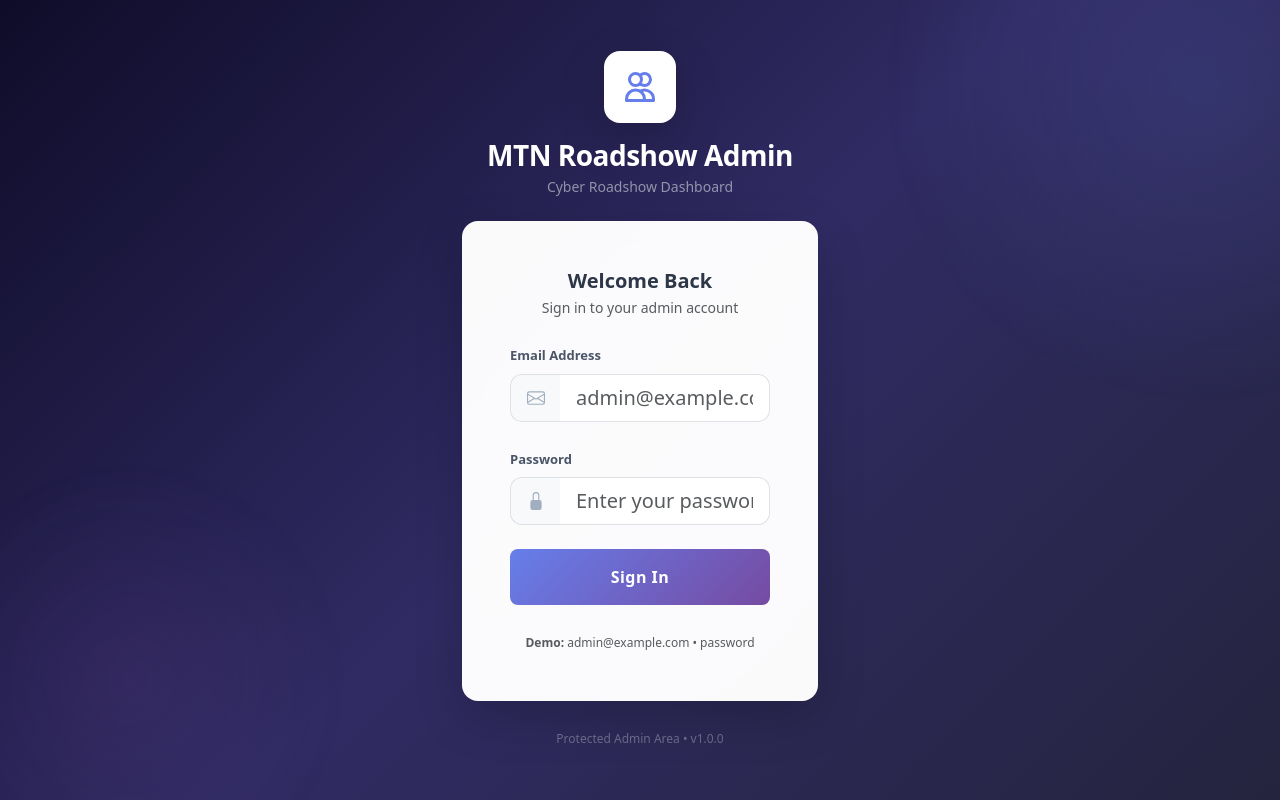
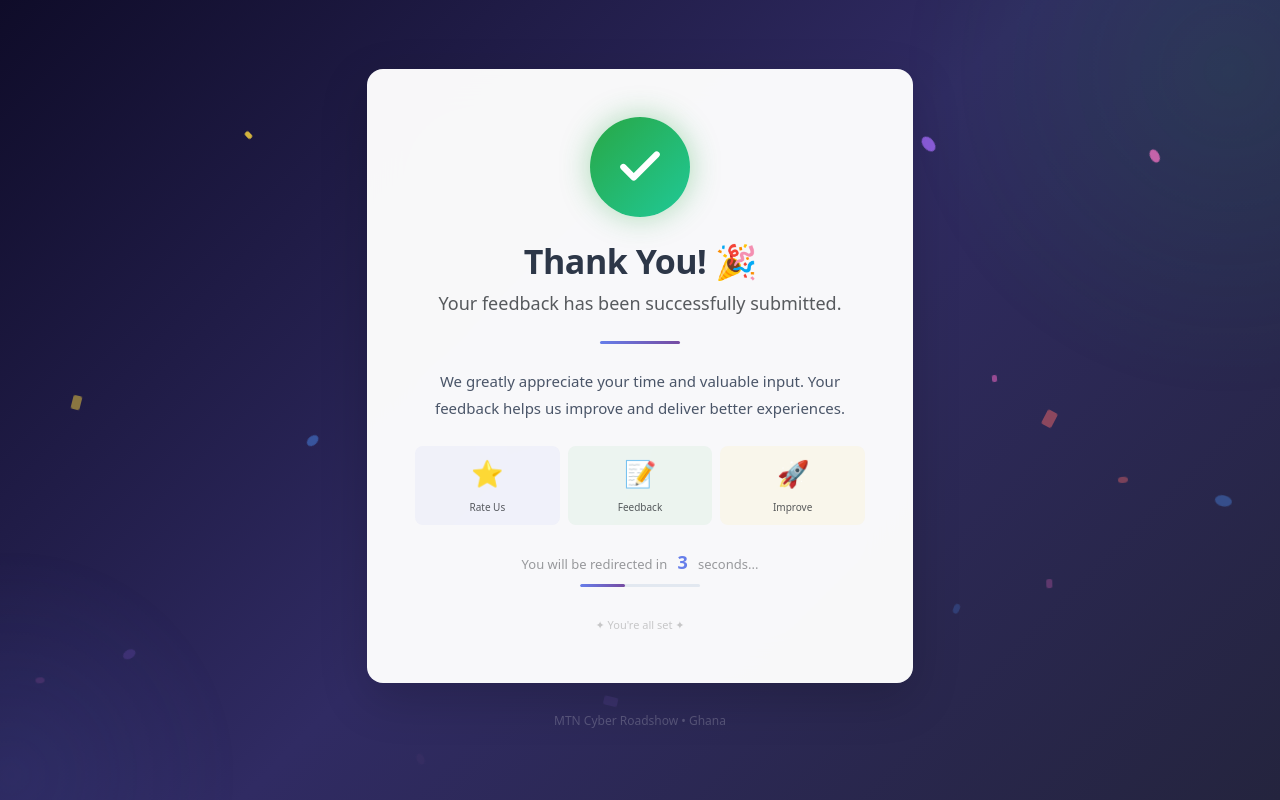
Before and after one commit to Aphaco/mtn-cyber-roadshow, a React (Vite) app: page /thank-you in a window 1280 px wide. Before the commit this address led to /login. Built offline with nearby package versions, Linux system fonts and the light colour scheme; no server answers.

Commit message:
thank you add up

```diff
--- a/src/App.jsx
+++ b/src/App.jsx
@@ -5,6 +5,7 @@
 import RegisterGuest from './pages/admin/RegisterGuest'
 import Survey from './pages/survey/survey'
 import Export from './pages/admin/Export'
+import ThankYou from './pages/survey/ThankYou'
 import ProtectedRoute from './routes/ProtectedRoute'
 
 function App() {
@@ -21,6 +22,12 @@
       <Route
         path="/survey/:token"
         element={<Survey />}
+      />
+
+      {/* ✅ ADDED: Thank You Route - Public */}
+      <Route
+        path="/thank-you"
+        element={<ThankYou />}
       />
 
       {/* Protected Admin Area */}
--- a/src/pages/survey/thankyou.jsx
+++ b/src/pages/survey/thankyou.jsx
@@ -1,15 +1,20 @@
 import { useEffect, useState } from 'react'
-import { useNavigate } from 'react-router-dom'
 
 export default function ThankYou() {
-  const navigate = useNavigate()
-  const [countdown, setCountdown] = useState(5)
+  const [countdown, setCountdown] = useState(8)
+  const [showConfetti, setShowConfetti] = useState(false)
 
   useEffect(() => {
+    // Start confetti after 1 second
+    setTimeout(() => setShowConfetti(true), 500)
+
+    // Countdown to redirect
     const timer = setInterval(() => {
       setCountdown((prev) => {
         if (prev <= 1) {
           clearInterval(timer)
+          // Redirect to a safe public page (not admin!)
+          window.location.href = '/'
           return 0
         }
         return prev - 1
@@ -23,40 +28,39 @@
     <div className="min-vh-100 d-flex align-items-center justify-content-center" style={{
       background: 'linear-gradient(135deg, #0f0c29 0%, #302b63 50%, #24243e 100%)',
       position: 'relative',
-      overflow: 'hidden'
+      overflow: 'hidden',
+      padding: '20px'
     }}>
-      {/* Animated Background Elements */}
-      <div style={{
-        position: 'absolute',
-        width: '600px',
-        height: '600px',
-        borderRadius: '50%',
-        background: 'radial-gradient(circle, rgba(40, 167, 69, 0.15) 0%, transparent 70%)',
-        top: '-200px',
-        right: '-200px',
-        animation: 'float1 10s ease-in-out infinite'
-      }}></div>
-      <div style={{
-        position: 'absolute',
-        width: '400px',
-        height: '400px',
-        borderRadius: '50%',
-        background: 'radial-gradient(circle, rgba(102, 126, 234, 0.12) 0%, transparent 70%)',
-        bottom: '-150px',
-        left: '-150px',
-        animation: 'float2 12s ease-in-out infinite reverse'
-      }}></div>
-      <div style={{
-        position: 'absolute',
-        width: '250px',
-        height: '250px',
-        borderRadius: '50%',
-        background: 'radial-gradient(circle, rgba(255, 193, 7, 0.08) 0%, transparent 70%)',
-        top: '50%',
-        left: '50%',
-        transform: 'translate(-50%, -50%)',
-        animation: 'pulse 6s ease-in-out infinite'
-      }}></div>
+      {/* Confetti Particles */}
+      {showConfetti && (
+        <div style={{ position: 'absolute', inset: 0, pointerEvents: 'none', overflow: 'hidden' }}>
+          {[...Array(50)].map((_, i) => {
+            const colors = ['#ff6b6b', '#ffd93d', '#6bcb77', '#4d96ff', '#ff6bcb', '#a66bff']
+            const size = Math.random() * 8 + 4
+            const left = Math.random() * 100
+            const delay = Math.random() * 3
+            const duration = Math.random() * 2 + 2
+            const rotation = Math.random() * 720 - 360
+            return (
+              <div
+                key={i}
+                style={{
+                  position: 'absolute',
+                  top: '-20px',
+                  left: `${left}%`,
+                  width: `${size}px`,
+                  height: `${size * 1.5}px`,
+                  background: colors[Math.floor(Math.random() * colors.length)],
+                  borderRadius: Math.random() > 0.5 ? '50%' : '2px',
+                  animation: `confettiFall ${duration}s ease-in ${delay}s forwards`,
+                  transform: `rotate(${rotation}deg)`,
+                  opacity: 0
+                }}
+              />
+            )
+          })}
+        </div>
+      )}
 
       <style>{`
         @keyframes float1 {
@@ -73,18 +77,59 @@
         }
         @keyframes checkmark {
           0% { transform: scale(0) rotate(-10deg); opacity: 0; }
-          50% { transform: scale(1.1) rotate(2deg); opacity: 1; }
+          50% { transform: scale(1.15) rotate(2deg); opacity: 1; }
           100% { transform: scale(1) rotate(0deg); opacity: 1; }
         }
         @keyframes floatUp {
-          0% { transform: translateY(30px); opacity: 0; }
-          100% { transform: translateY(0); opacity: 1; }
+          0% { transform: translateY(40px) scale(0.95); opacity: 0; }
+          100% { transform: translateY(0) scale(1); opacity: 1; }
         }
-        @keyframes shimmer {
+        @keyframes confettiFall {
+          0% { transform: translateY(0) rotate(0deg); opacity: 1; }
+          100% { transform: translateY(100vh) rotate(720deg); opacity: 0; }
+        }
+        @keyframes glowPulse {
+          0%, 100% { box-shadow: 0 0 20px rgba(40, 167, 69, 0.3); }
+          50% { box-shadow: 0 0 60px rgba(40, 167, 69, 0.6); }
+        }
+        @keyframes shimmerText {
           0% { background-position: -200% center; }
           100% { background-position: 200% center; }
         }
       `}</style>
+
+      {/* Animated Background Orbs */}
+      <div style={{
+        position: 'absolute',
+        width: '600px',
+        height: '600px',
+        borderRadius: '50%',
+        background: 'radial-gradient(circle, rgba(40, 167, 69, 0.12) 0%, transparent 70%)',
+        top: '-200px',
+        right: '-200px',
+        animation: 'float1 10s ease-in-out infinite'
+      }}></div>
+      <div style={{
+        position: 'absolute',
+        width: '400px',
+        height: '400px',
+        borderRadius: '50%',
+        background: 'radial-gradient(circle, rgba(102, 126, 234, 0.10) 0%, transparent 70%)',
+        bottom: '-150px',
+        left: '-150px',
+        animation: 'float2 12s ease-in-out infinite reverse'
+      }}></div>
+      <div style={{
+        position: 'absolute',
+        width: '250px',
+        height: '250px',
+        borderRadius: '50%',
+        background: 'radial-gradient(circle, rgba(255, 193, 7, 0.06) 0%, transparent 70%)',
+        top: '50%',
+        left: '50%',
+        transform: 'translate(-50%, -50%)',
+        animation: 'pulse 6s ease-in-out infinite'
+      }}></div>
 
       <div className="container" style={{ position: 'relative', zIndex: 1 }}>
         <div className="row justify-content-center">
@@ -92,8 +137,8 @@
             <div className="card border-0 shadow-lg rounded-4" style={{
               background: 'rgba(255,255,255,0.97)',
               backdropFilter: 'blur(20px)',
-              border: '1px solid rgba(255,255,255,0.2)',
-              boxShadow: '0 20px 60px rgba(0,0,0,0.3)',
+              border: '1px solid rgba(255,255,255,0.15)',
+              boxShadow: '0 20px 60px rgba(0,0,0,0.4)',
               animation: 'floatUp 0.8s ease-out'
             }}>
               <div className="card-body p-4 p-lg-5 text-center">
@@ -102,13 +147,14 @@
                   animation: 'checkmark 0.8s ease-out',
                   display: 'inline-block'
                 }}>
-                  <div className="bg-success rounded-circle d-flex align-items-center justify-content-center mx-auto mb-4" style={{
-                    width: '90px',
-                    height: '90px',
+                  <div className="rounded-circle d-flex align-items-center justify-content-center mx-auto mb-4" style={{
+                    width: '100px',
+                    height: '100px',
                     background: 'linear-gradient(135deg, #28a745 0%, #20c997 100%)',
-                    boxShadow: '0 10px 40px rgba(40, 167, 69, 0.3)'
+                    boxShadow: '0 10px 40px rgba(40, 167, 69, 0.3)',
+                    animation: 'glowPulse 3s ease-in-out infinite'
                   }}>
-                    <svg width="48" height="48" viewBox="0 0 24 24" fill="none" stroke="white" strokeWidth="3" strokeLinecap="round" strokeLinejoin="round">
+                    <svg width="50" height="50" viewBox="0 0 24 24" fill="none" stroke="white" strokeWidth="3" strokeLinecap="round" strokeLinejoin="round">
                       <polyline points="20 6 9 17 4 12" />
                     </svg>
                   </div>
@@ -117,13 +163,13 @@
                 {/* Main Title */}
                 <h1 className="fw-bold mb-2" style={{
                   color: '#2d3748',
-                  fontSize: '32px',
+                  fontSize: '34px',
                   letterSpacing: '-0.5px'
                 }}>
                   Thank You! 🎉
                 </h1>
 
-                <p className="text-muted mb-1" style={{ fontSize: '18px' }}>
+                <p className="text-muted mb-1" style={{ fontSize: '18px', fontWeight: '500' }}>
                   Your feedback has been successfully submitted.
                 </p>
 
@@ -138,21 +184,21 @@
 
                 {/* Success Message */}
                 <div className="mb-4">
-                  <p style={{ color: '#4a5568', fontSize: '15px', lineHeight: '1.7' }}>
+                  <p style={{ color: '#4a5568', fontSize: '15px', lineHeight: '1.8' }}>
                     We greatly appreciate your time and valuable input.
                     Your feedback helps us improve and deliver better experiences.
                   </p>
                 </div>
 
                 {/* Highlights */}
-                <div className="row g-3 mb-4">
+                <div className="row g-2 mb-4">
                   <div className="col-4">
                     <div className="py-2 rounded-3" style={{
                       background: 'rgba(102, 126, 234, 0.06)',
                       borderRadius: '12px'
                     }}>
-                      <div style={{ fontSize: '24px' }}>⭐</div>
-                      <small className="text-muted" style={{ fontSize: '11px' }}>Rate Us</small>
+                      <div style={{ fontSize: '26px' }}>⭐</div>
+                      <small className="text-muted" style={{ fontSize: '10px', fontWeight: '500' }}>Rate Us</small>
                     </div>
                   </div>
                   <div className="col-4">
@@ -160,8 +206,8 @@
                       background: 'rgba(40, 167, 69, 0.06)',
                       borderRadius: '12px'
                     }}>
-                      <div style={{ fontSize: '24px' }}>📝</div>
-                      <small className="text-muted" style={{ fontSize: '11px' }}>Feedback</small>
+                      <div style={{ fontSize: '26px' }}>📝</div>
+                      <small className="text-muted" style={{ fontSize: '10px', fontWeight: '500' }}>Feedback</small>
                     </div>
                   </div>
                   <div className="col-4">
@@ -169,71 +215,56 @@
                       background: 'rgba(255, 193, 7, 0.06)',
                       borderRadius: '12px'
                     }}>
-                      <div style={{ fontSize: '24px' }}>🚀</div>
-                      <small className="text-muted" style={{ fontSize: '11px' }}>Improve</small>
+                      <div style={{ fontSize: '26px' }}>🚀</div>
+                      <small className="text-muted" style={{ fontSize: '10px', fontWeight: '500' }}>Improve</small>
                     </div>
                   </div>
                 </div>
 
-                {/* Redirect Countdown */}
-                <div className="mb-4">
+                {/* Auto-redirect Countdown - No buttons! */}
+                <div className="mt-3">
                   <small className="text-muted" style={{ fontSize: '13px' }}>
-                    Redirecting to home in <strong style={{ color: '#667eea' }}>{countdown}</strong> seconds...
+                    <span style={{ opacity: 0.6 }}>You will be redirected in </span>
+                    <strong style={{
+                      color: '#667eea',
+                      fontSize: '18px',
+                      display: 'inline-block',
+                      minWidth: '24px'
+                    }}>
+                      {countdown}
+                    </strong>
+                    <span style={{ opacity: 0.6 }}> seconds...</span>
                   </small>
+                  <div className="mt-2" style={{
+                    width: '120px',
+                    height: '3px',
+                    background: '#e2e8f0',
+                    borderRadius: '10px',
+                    margin: '0 auto',
+                    overflow: 'hidden'
+                  }}>
+                    <div style={{
+                      width: `${(countdown / 8) * 100}%`,
+                      height: '100%',
+                      background: 'linear-gradient(90deg, #667eea, #764ba2)',
+                      borderRadius: '10px',
+                      transition: 'width 0.5s ease'
+                    }}></div>
+                  </div>
                 </div>
 
-                {/* Action Buttons */}
-                <div className="d-flex gap-3 justify-content-center flex-wrap">
-                  <button
-                    onClick={() => window.location.href = '/'}
-                    className="btn btn-primary rounded-3 px-4 py-2 d-flex align-items-center gap-2"
-                    style={{
-                      background: 'linear-gradient(135deg, #667eea 0%, #764ba2 100%)',
-                      border: 'none',
-                      transition: 'all 0.3s ease',
-                      fontSize: '14px'
-                    }}
-                    onMouseEnter={(e) => {
-                      e.currentTarget.style.transform = 'translateY(-2px)'
-                      e.currentTarget.style.boxShadow = '0 8px 30px rgba(102, 126, 234, 0.4)'
-                    }}
-                    onMouseLeave={(e) => {
-                      e.currentTarget.style.transform = 'translateY(0)'
-                      e.currentTarget.style.boxShadow = 'none'
-                    }}
-                  >
-                    <svg width="18" height="18" fill="currentColor" viewBox="0 0 16 16">
-                      <path d="M11.354 1.646a.5.5 0 0 1 0 .708L5.707 8l5.647 5.646a.5.5 0 0 1-.708.708l-6-6a.5.5 0 0 1 0-.708l6-6a.5.5 0 0 1 .708 0z"/>
-                    </svg>
-                    Go to Home
-                  </button>
-                  <button
-                    onClick={() => window.location.href = '/survey/new'}
-                    className="btn btn-outline-secondary rounded-3 px-4 py-2"
-                    style={{
-                      borderColor: '#e2e8f0',
-                      color: '#4a5568',
-                      transition: 'all 0.3s ease',
-                      fontSize: '14px'
-                    }}
-                    onMouseEnter={(e) => {
-                      e.currentTarget.style.background = '#f7fafc'
-                      e.currentTarget.style.borderColor = '#cbd5e0'
-                    }}
-                    onMouseLeave={(e) => {
-                      e.currentTarget.style.background = 'transparent'
-                      e.currentTarget.style.borderColor = '#e2e8f0'
-                    }}
-                  >
-                    Submit Another
-                  </button>
+                {/* Subtle note - no navigation links! */}
+                <div className="mt-4">
+                  <small style={{ color: 'rgba(0,0,0,0.2)', fontSize: '11px' }}>
+                    ✦ You're all set ✦
+                  </small>
                 </div>
               </div>
             </div>
 
             {/* Footer */}
             <div className="mt-4 text-center">
-              <small className="text-white-50" style={{ opacity: 0.5, fontSize: '12px' }}>
+              <small className="text-white-50" style={{ opacity: 0.4, fontSize: '12px' }}>
                 MTN Cyber Roadshow • Ghana
               </small>
             </div>
```
